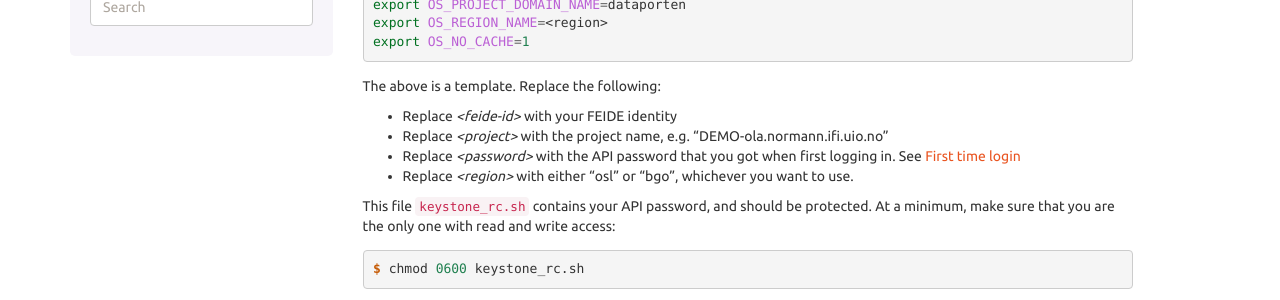
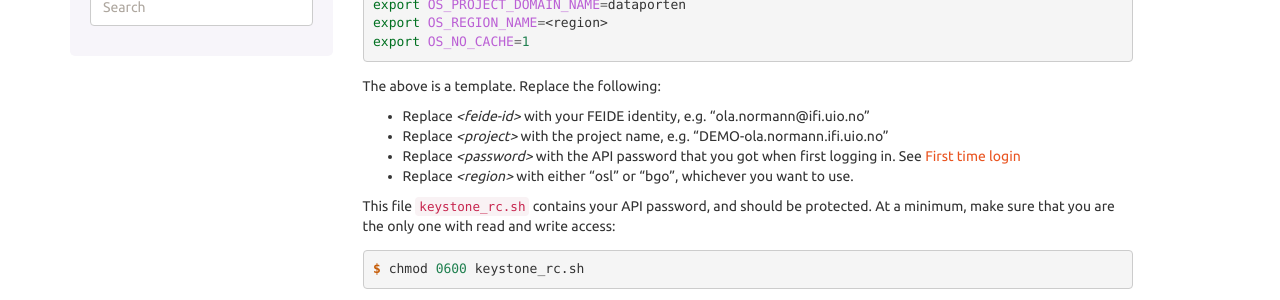
Before and after one commit to norcams/docs-enduser, a Sphinx documentation site: the page built from docs/api.rst, in a window 1280 px wide and 900 px high, scrolled down 932 px. Shown: the part 307-607 px from the top of the window. Built offline with Sphinx 7.4.7, drawn with Linux system fonts in a browser that asks for light colours.

Commit message:
feide-id

```diff
--- a/docs/api.rst
+++ b/docs/api.rst
@@ -80,7 +80,7 @@ Create a :file:`keystone_rc.sh` file:
 
 The above is a template. Replace the following:
 
-* Replace *<feide-id>* with your FEIDE identity
+* Replace *<feide-id>* with your FEIDE identity, e.g. "ola.normann\@ifi.uio.no"
 * Replace *<project>* with the project name,
   e.g. "DEMO-ola.normann.ifi.uio.no"
 * Replace *<password>* with the API password that you got when first
```
